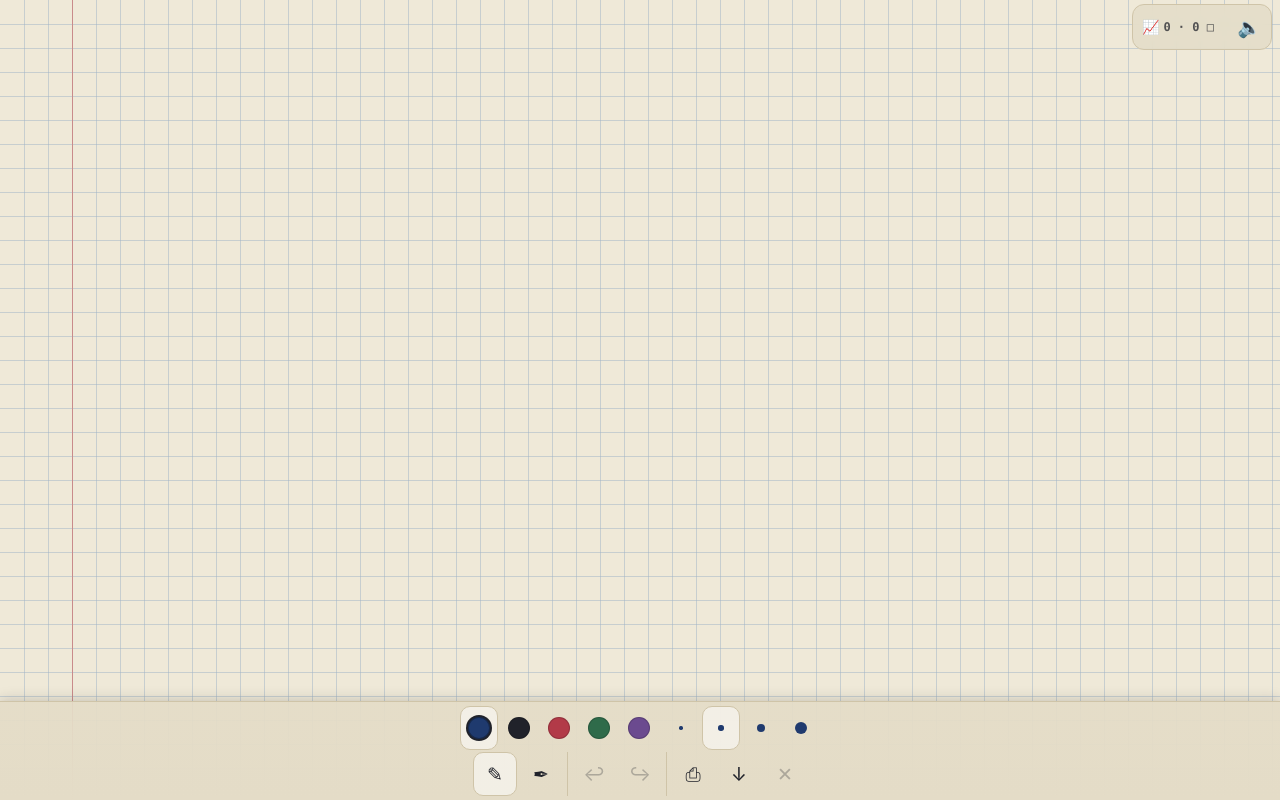
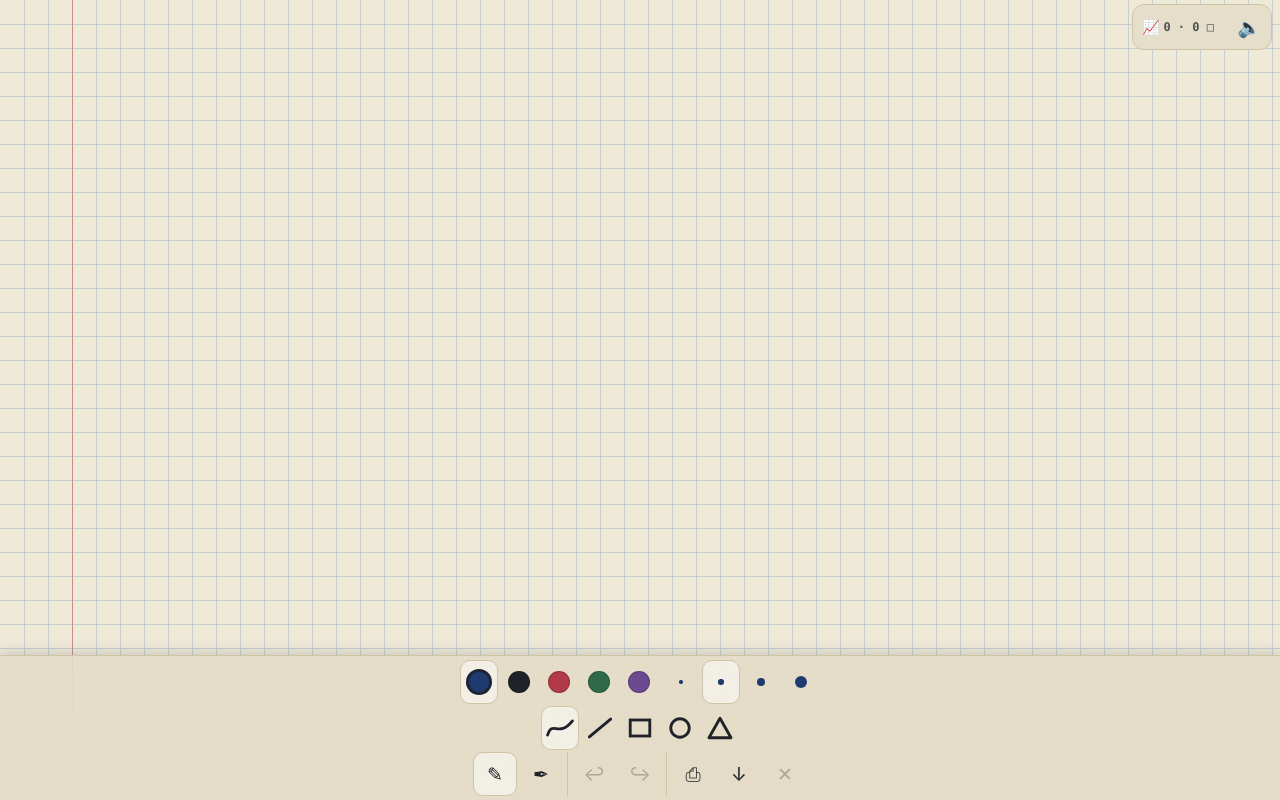
Before and after one commit to Artsrun/tetr, a React (Vite) app: page / in a window 1280 px wide. Built offline with nearby package versions, Linux system fonts and the light colour scheme.

Commit message:
feat: wire shape mode through app, toolbar, drawing, canvas, sound

```diff
--- a/public/sw.js
+++ b/public/sw.js
@@ -5,7 +5,7 @@
 // once cached the app is permanently offline-capable — which is exactly right
 // for a drawing tool. The drawing itself lives in localStorage, never here.
 
-const CACHE = 'tetr-v1'
+const CACHE = 'tetr-v2'
 const CORE = ['./', './index.html', './manifest.webmanifest', './icon.svg', './icon-maskable.svg']
 
 self.addEventListener('install', (event) => {
--- a/src/App.jsx
+++ b/src/App.jsx
@@ -10,6 +10,7 @@ import { load, usePersist } from './hooks/usePersist.js'
 import { usePWA } from './hooks/usePWA.js'
 import { DEFAULT_COLOR, DEFAULT_WIDTH } from './lib/constants.js'
 import { download, filename, toSVG } from './lib/export.js'
+import { SHAPE_FREE } from './lib/shapes.js'
 import { createTapTracker } from './lib/gestures.js'
 import { CALLIPER, RULER, defaultCalliper, defaultRuler, grabHandle, translate } from './lib/instruments.js'
 import { print } from './lib/print.js'
@@ -41,6 +42,7 @@ export default function App() {
     color: DEFAULT_COLOR,
     width: DEFAULT_WIDTH,
     pencil: true,
+    shape: SHAPE_FREE,
   })
   const [instrument, setInstrument] = useState(null)
   const [party, setParty] = useState(false)
--- a/src/components/Toolbar.jsx
+++ b/src/components/Toolbar.jsx
@@ -1,5 +1,6 @@
 import ClearButton from './ClearButton.jsx'
 import ColorPicker from './ColorPicker.jsx'
+import ShapePicker from './ShapePicker.jsx'
 import ToolButton from './ToolButton.jsx'
 import WidthPicker from './WidthPicker.jsx'
 
@@ -21,6 +22,13 @@ export default function Toolbar({ style, setStyle, drawing, onExport, onPrint, b
         color={style.color}
         onChange={(width) => setStyle((s) => ({ ...s, width }))}
       />
+      </div>
+
+      <div className="toolbar__row toolbar__row--shapes">
+        <ShapePicker
+          value={style.shape}
+          onChange={(shape) => setStyle((s) => ({ ...s, shape }))}
+        />
       </div>
 
       <div className="toolbar__row">
```
